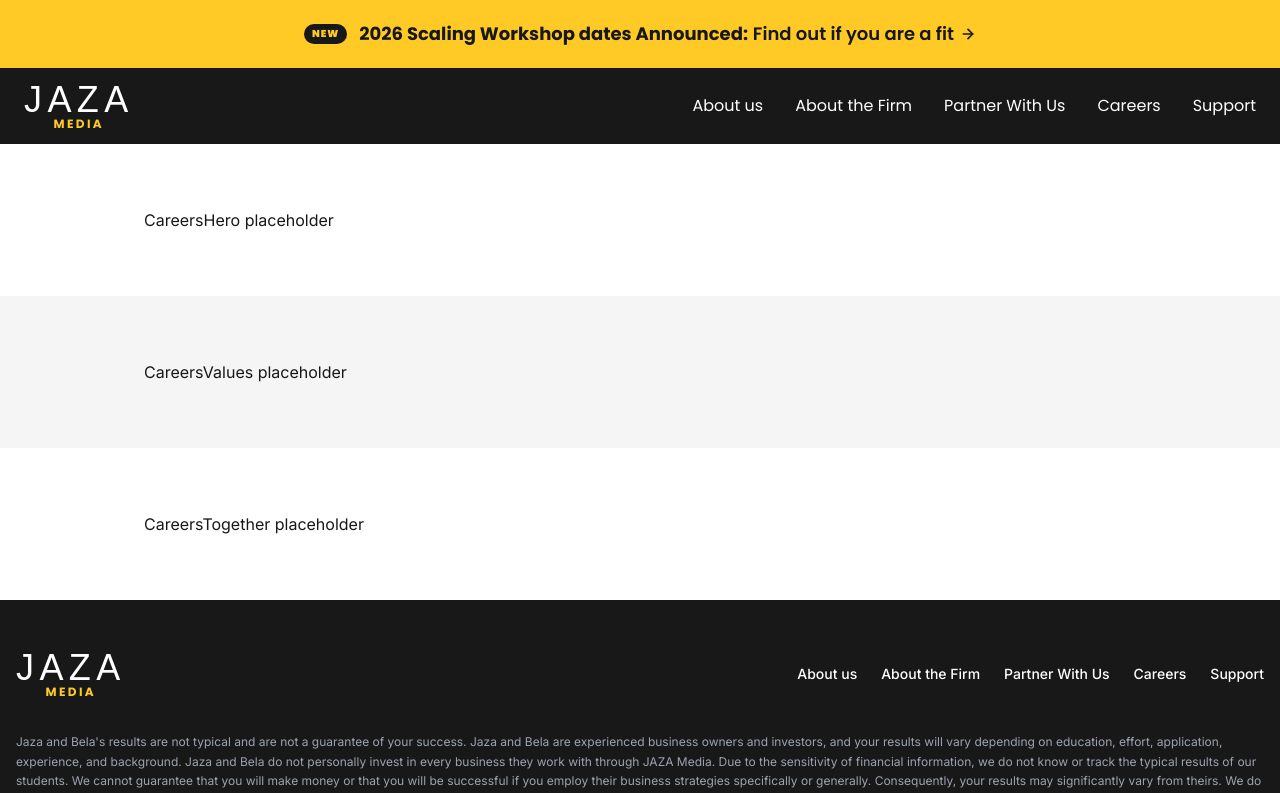
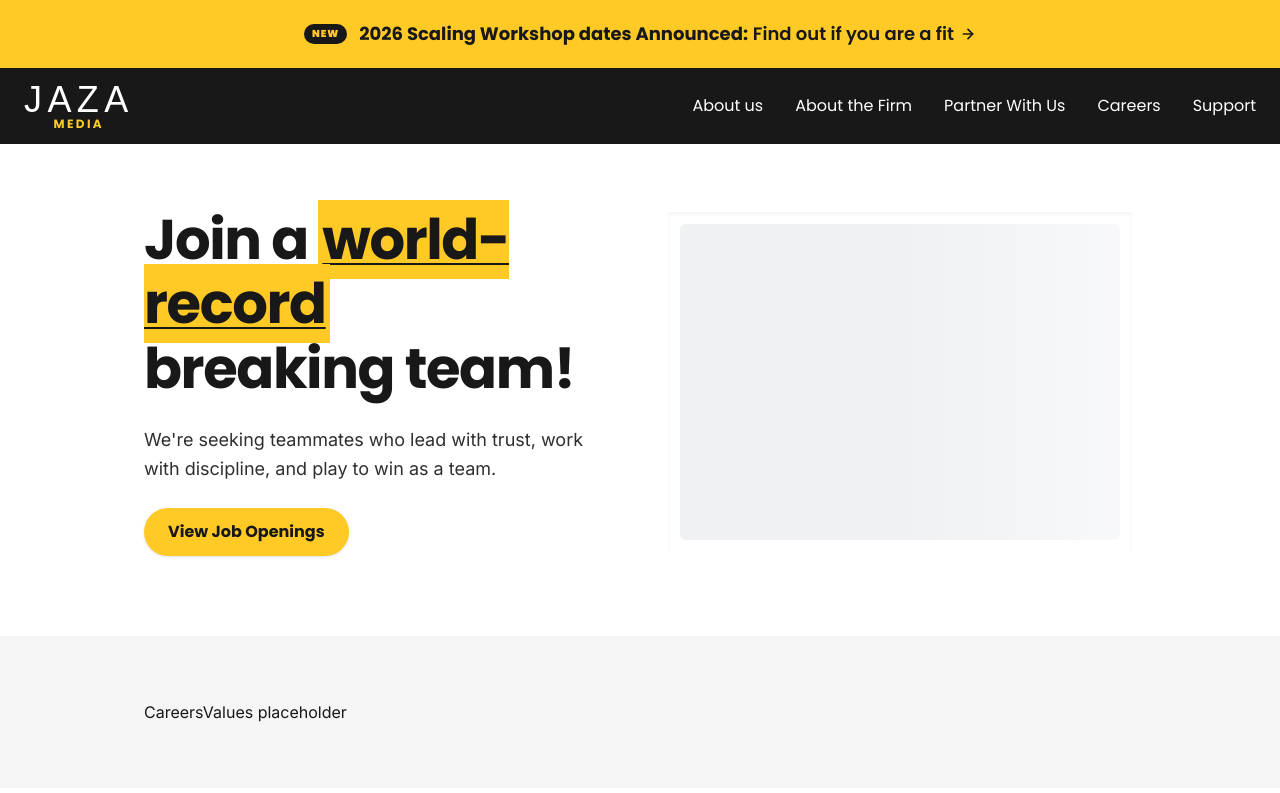
Before and after one commit to JAZA-Group-OS/jaza-media-site, a Next.js app: page /careers in a window 1280 px wide. Shown: the top 793 px of the page. Built offline with nearby package versions, Linux system fonts and the light colour scheme; a web font is replaced by a local one.

Commit message:
feat(careers): implement hero section with headline and CTA

```diff
--- a/components/careers-hero.tsx
+++ b/components/careers-hero.tsx
@@ -1,10 +1,71 @@
 "use client";
 
+import { useInView } from "@/lib/use-in-view";
+
+function HeroImagePlaceholder() {
+  return (
+    <div
+      aria-hidden
+      className="relative aspect-[4/3] w-full overflow-hidden rounded-md border-4 border-white bg-white/90 shadow-inner lg:aspect-auto lg:h-full"
+    >
+      <div className="absolute inset-3 animate-about-shimmer rounded-sm opacity-60" />
+    </div>
+  );
+}
+
 export function CareersHero() {
+  const { ref: headlineRef, inView: headlineIn } =
+    useInView<HTMLHeadingElement>();
+  const { ref: copyRef, inView: copyIn } = useInView<HTMLDivElement>();
+  const { ref: imageRef, inView: imageIn } = useInView<HTMLDivElement>();
+
   return (
-    <section className="bg-white py-12 md:py-16">
+    <section className="bg-white pt-12 pb-16 md:pt-16 md:pb-20">
       <div className="mx-auto max-w-5xl px-4">
-        <p className="text-brand-black">CareersHero placeholder</p>
+        <div className="grid gap-8 lg:grid-cols-2 lg:items-center lg:gap-12">
+          <div>
+            <h1
+              ref={headlineRef}
+              className={`font-heading text-[32px] font-bold leading-[1.15] tracking-tight text-brand-black md:text-[40px] lg:text-5xl xl:text-[56px] ${
+                headlineIn ? "animate-about-fade-up" : "opacity-0"
+              }`}
+            >
+              Join a{" "}
+              <span className="bg-brand-yellow px-1 underline decoration-brand-black decoration-2 underline-offset-4">
+                world-record
+              </span>
+              <br className="hidden md:block" /> breaking team!
+            </h1>
+
+            <div
+              ref={copyRef}
+              style={{ animationDelay: copyIn ? "120ms" : undefined }}
+              className={copyIn ? "animate-about-fade-up" : "opacity-0"}
+            >
+              <p className="mt-6 max-w-xl text-base leading-relaxed text-brand-black/90 md:text-lg">
+                We&apos;re seeking teammates who lead with trust, work with
+                discipline, and play to win as a team.
+              </p>
+
+              <a
+                href="#openings"
+                className="mt-6 inline-block rounded-full bg-brand-yellow px-6 py-3 font-heading text-sm font-bold text-brand-black shadow-sm transition-colors hover:bg-yellow-400 md:text-base"
+              >
+                View Job Openings
+              </a>
+            </div>
+          </div>
+
+          <div
+            ref={imageRef}
+            style={{ animationDelay: imageIn ? "200ms" : undefined }}
+            className={`lg:h-full ${
+              imageIn ? "animate-about-pop-in" : "opacity-0"
+            }`}
+          >
+            <HeroImagePlaceholder />
+          </div>
+        </div>
       </div>
     </section>
   );
```
